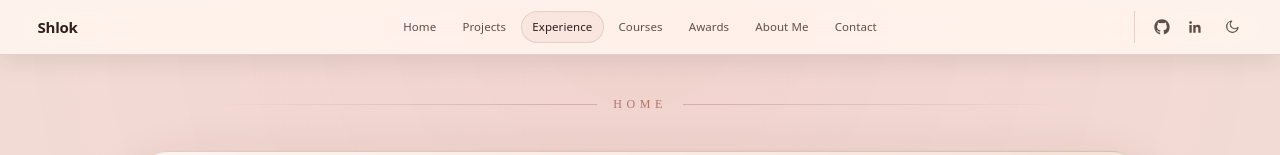
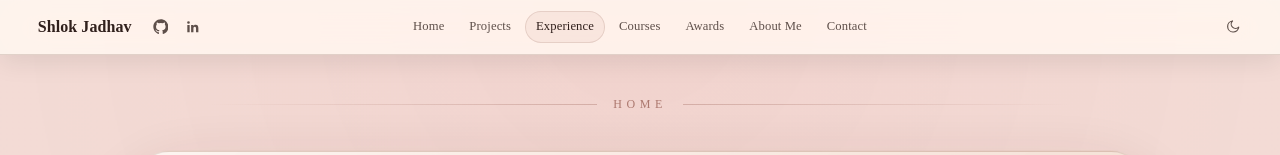
Before and after one commit to shlokrj/shlok.fyi, a Next.js app: page / in a window 1280 px wide. Shown: the top 155 px of the page. Built offline with nearby package versions, Linux system fonts and the light colour scheme.

Commit message:
made the header fit better

```diff
--- a/app/components/FloatingNav.tsx
+++ b/app/components/FloatingNav.tsx
@@ -108,14 +108,32 @@ export function FloatingNav() {
   return (
     <header className="floating-nav-shell" ref={shellRef}>
       <div className="floating-nav-shell__inner">
+        <div className="floating-nav__identity">
           <a
             aria-label="Go to home"
             className="floating-nav__brand"
             href="#home"
             onClick={(event) => scrollToSection(event, "home")}
           >
-          Shlok
+            Shlok Jadhav
           </a>
+
+          <div className="floating-nav__socials" role="group" aria-label="Social profiles">
+            {socialProfiles.map((profile) => (
+              <a
+                key={profile.platform}
+                aria-label={`Open Shlok Jadhav's ${profile.label}`}
+                className="nav-social-link"
+                href={profile.href}
+                rel="noreferrer"
+                target="_blank"
+                title={profile.label}
+              >
+                <SocialIcon platform={profile.platform} />
+              </a>
+            ))}
+          </div>
+        </div>
 
         <nav aria-label="Primary navigation" className="floating-nav__desktop">
           {navItems.map((item) => (
@@ -132,22 +150,6 @@ export function FloatingNav() {
         </nav>
 
         <div className="floating-nav__actions">
-          <div className="floating-nav__socials">
-            {socialProfiles.map((profile) => (
-              <a
-                key={profile.platform}
-                aria-label={`Open Shlok Jadhav's ${profile.label}`}
-                className="nav-social-link"
-                href={profile.href}
-                rel="noreferrer"
-                target="_blank"
-                title={profile.label}
-              >
-                <SocialIcon platform={profile.platform} />
-              </a>
-            ))}
-          </div>
-
           <button
             aria-label="Toggle color theme"
             className="floating-nav__theme"
--- a/app/globals.css
+++ b/app/globals.css
@@ -488,28 +488,35 @@ a {
 
 .floating-nav-shell__inner {
   display: grid;
-  grid-template-columns: minmax(7rem, 1fr) auto minmax(7rem, 1fr);
+  grid-template-columns: minmax(13rem, 1fr) auto minmax(13rem, 1fr);
   align-items: center;
-  gap: clamp(0.75rem, 2vw, 1.6rem);
+  gap: clamp(0.55rem, 1.6vw, 1.35rem);
   width: min(calc(100vw - 2rem), 76rem);
   min-height: 3.35rem;
   margin: 0 auto;
-  font-family: ui-sans-serif, system-ui, -apple-system, BlinkMacSystemFont, "Segoe UI", sans-serif;
   letter-spacing: 0;
+}
+
+.floating-nav__identity {
+  display: flex;
+  min-width: 0;
+  align-items: center;
+  justify-self: start;
+  gap: 0.46rem;
 }
 
 .floating-nav__brand {
   display: inline-flex;
   align-items: center;
   justify-content: center;
-  justify-self: start;
   min-height: 2.15rem;
   border-radius: 0.7rem;
-  padding: 0 0.35rem;
+  padding: 0 0.36rem;
   color: var(--heading);
-  font-size: 0.94rem;
-  font-weight: 650;
-  letter-spacing: -0.02em;
+  font-size: clamp(1rem, 1vw, 1.08rem);
+  font-weight: 700;
+  letter-spacing: 0.005em;
+  white-space: nowrap;
   transition:
     background 180ms ease,
     color 180ms ease;
@@ -532,12 +539,12 @@ a {
   min-width: 0;
   min-height: 2rem;
   border-radius: 999px;
-  padding: 0.5rem 0.72rem;
+  padding: 0.48rem 0.68rem;
   color: var(--text-muted);
-  font-size: clamp(0.72rem, 0.82vw, 0.82rem);
-  font-weight: 520;
+  font-size: clamp(0.79rem, 0.84vw, 0.9rem);
+  font-weight: 500;
   line-height: 1;
-  letter-spacing: 0.005em;
+  letter-spacing: 0.01em;
   transition:
     color 180ms ease,
     background 180ms ease,
@@ -559,14 +566,11 @@ a {
 .floating-nav__actions {
   justify-content: flex-end;
   justify-self: end;
-  gap: 0.32rem;
+  gap: 0.28rem;
 }
 
 .floating-nav__socials {
-  gap: 0.08rem;
-  border-left: 1px solid var(--panel-border);
-  margin-left: 0.15rem;
-  padding-left: 0.65rem;
+  gap: 0.05rem;
 }
 
 .nav-social-link,
@@ -575,8 +579,8 @@ a {
   display: inline-flex;
   align-items: center;
   justify-content: center;
-  width: 2rem;
-  height: 2rem;
+  width: 1.95rem;
+  height: 1.95rem;
   border-radius: 0.7rem;
   color: var(--text-muted);
   transition:
@@ -587,8 +591,8 @@ a {
 
 .nav-social-link svg,
 .floating-nav__theme svg {
-  width: 1rem;
-  height: 1rem;
+  width: 0.98rem;
+  height: 0.98rem;
 }
 
 .floating-nav__toggle {
@@ -600,7 +604,7 @@ a {
   border-radius: 0.7rem;
   padding: 0.4rem 0.65rem;
   color: var(--heading);
-  font-size: 0.78rem;
+  font-size: 0.88rem;
   font-weight: 560;
   letter-spacing: 0.005em;
   transition:
@@ -620,7 +624,6 @@ a {
   margin: 0 auto 0.7rem;
   border-top: 1px solid var(--panel-border);
   padding-top: 0.58rem;
-  font-family: ui-sans-serif, system-ui, -apple-system, BlinkMacSystemFont, "Segoe UI", sans-serif;
   animation: floating-menu-in 190ms cubic-bezier(0.22, 0.75, 0.24, 1) both;
 }
 
@@ -635,7 +638,7 @@ a {
   min-height: 2.7rem;
   border-radius: 0.72rem;
   padding: 0.72rem 0.76rem;
-  font-size: 0.82rem;
+  font-size: 0.92rem;
 }
 
 .floating-nav__menu .nav-link svg {
@@ -671,7 +674,7 @@ a {
   padding: 0.55rem 0.72rem;
   color: var(--text-muted);
   font: inherit;
-  font-size: 0.82rem;
+  font-size: 0.92rem;
   font-weight: 540;
   transition:
     background 180ms ease,
@@ -2409,6 +2412,7 @@ html[data-theme="light"] .theme-toggle__moon {
   .floating-nav__brand,
   .floating-nav__desktop,
   .floating-nav__socials,
+  .floating-nav__identity,
   .floating-nav__menu,
   .floating-nav__menu-socials,
   .floating-nav__menu-socials a,
@@ -2463,6 +2467,10 @@ html[data-theme="light"] .theme-toggle__moon {
     justify-self: end;
   }
 
+  .floating-nav__socials {
+    display: none;
+  }
+
   .floating-nav__toggle {
     display: inline-flex;
   }
@@ -2478,11 +2486,7 @@ html[data-theme="light"] .theme-toggle__moon {
   }
 
   .floating-nav__brand {
-    font-size: 0.9rem;
-  }
-
-  .floating-nav__socials {
-    display: none;
+    font-size: 0.96rem;
   }
 
   .floating-nav__theme {
```
Lines whose indentation alone changed are shown as unchanged.
